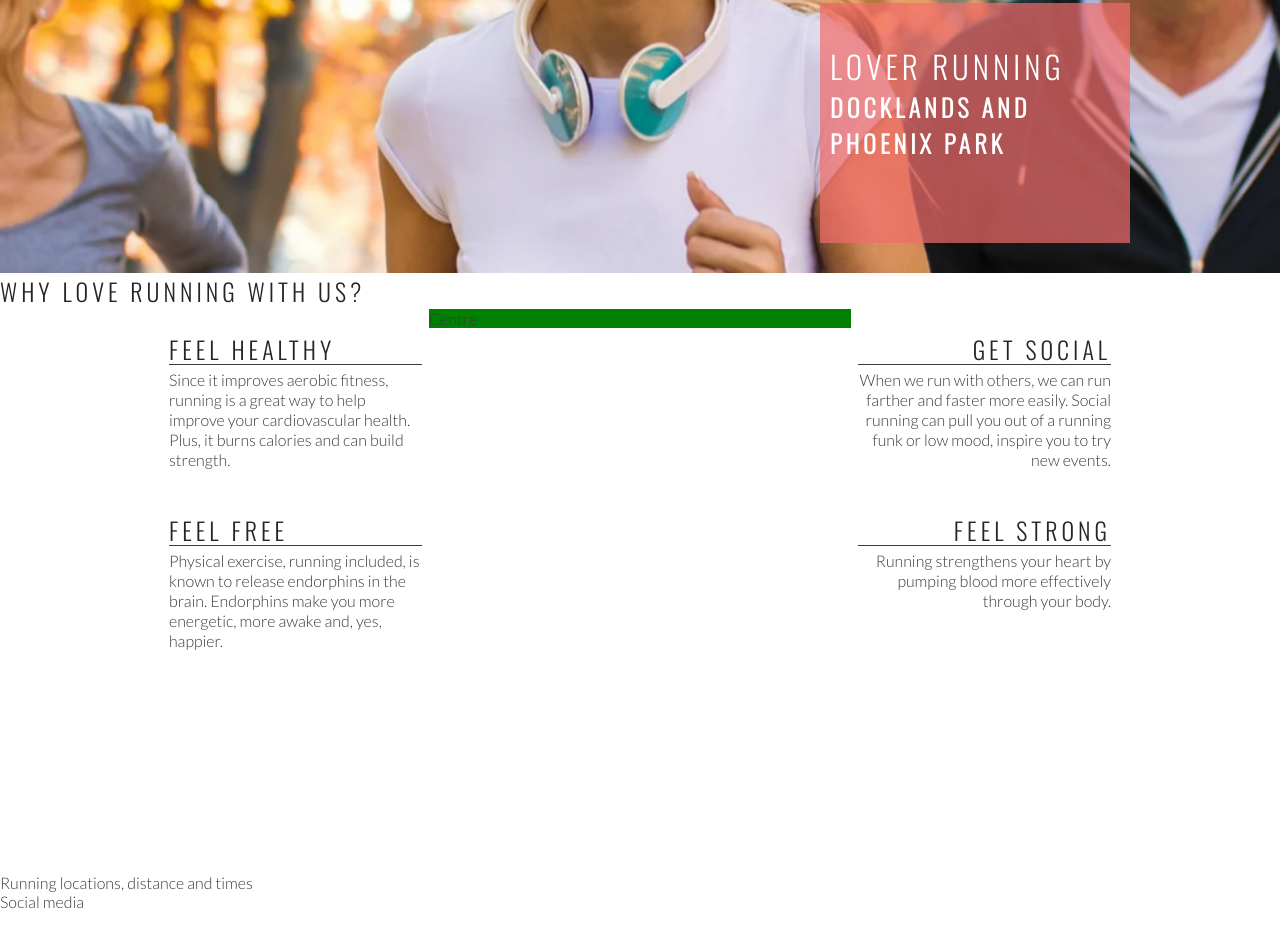
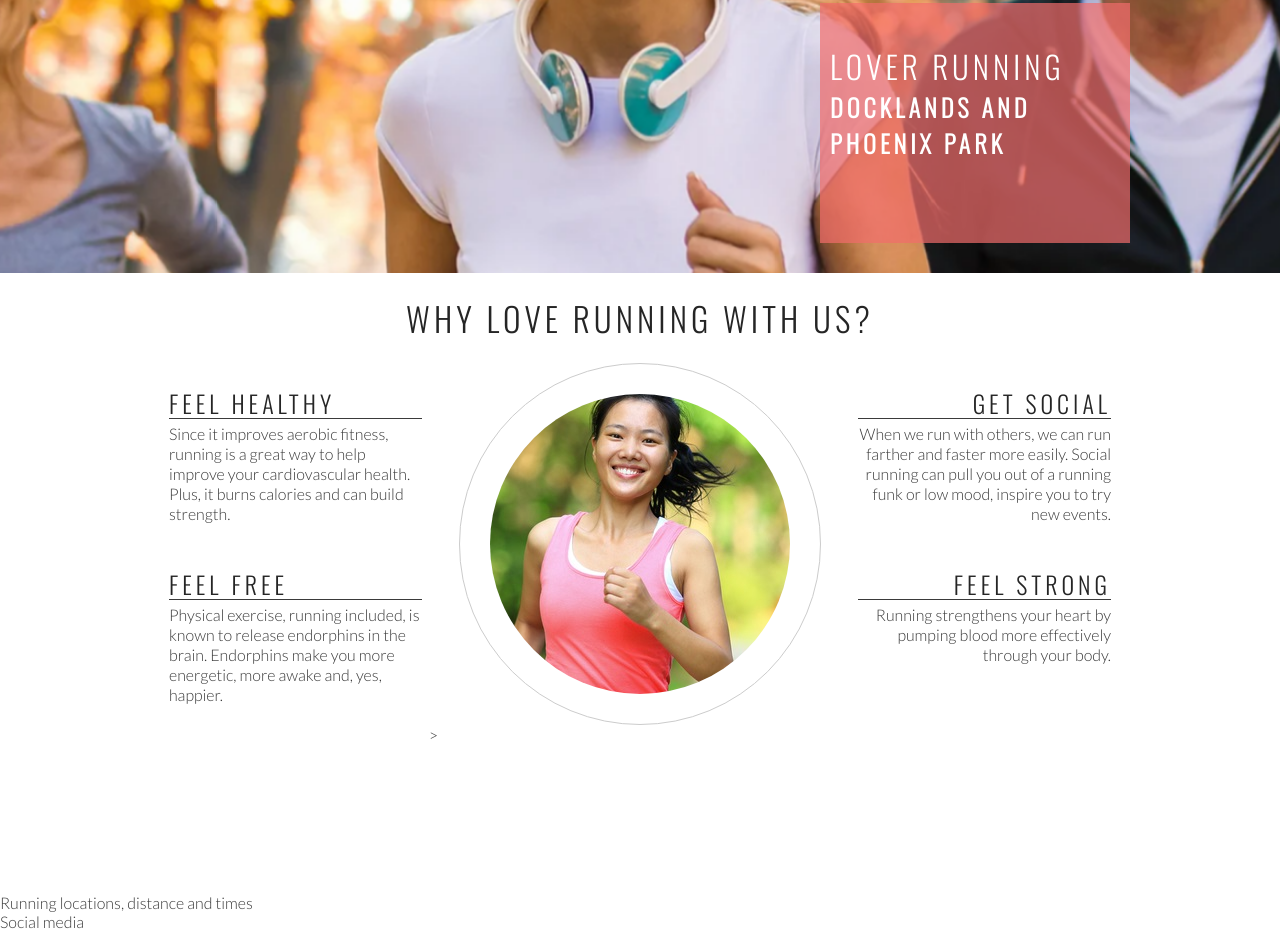
Before and after one commit to ibuttimer/love-running, a plain HTML site: page index.html in a window 1280 px wide. Shown: the part 402-1333 px from the top of the page. Drawn offline with nearby package versions, Linux system fonts and the light colour scheme.

Commit message:
Add club ethos central image and style into circle

```diff
--- a/assets/css/styles.css
+++ b/assets/css/styles.css
@@ -140,7 +140,6 @@ h1, h2 {
 #centre-about {
     width: 33%;
     margin: 0 auto;
-    background-color: green;
 }
 
 hr {
@@ -172,3 +171,27 @@ hr {
 .right-about-heading p {
     text-align: right;
 }
+
+#welcome {
+    text-align: center;
+    margin: 20px 0;
+    font-size: 208%;
+
+}
+
+#circle-container {
+    width: 300px;
+    height: 300px;
+    padding: 30px;
+    border-style: solid;
+    border-color: #ccc;
+    border-width: 1px;
+    border-radius: 50%;
+    margin: 0 auto;
+}
+
+#circle-cover-bg {
+    background: url('../img/ethos-center-image.jpg') no-repeat center center;
+    height: 100%;
+    border-radius: 50%;
+}
--- a/index.html
+++ b/index.html
@@ -41,7 +41,7 @@
         </div>
     </section>
     <section id="club-ethos">
-        <h1>Why love running with us?</h1>
+        <h2 id="welcome">Why love running with us?</h2>
         <div id="left-about">
             <div class="left-about-heading">
                 <h2>Feel Healthy</h2>
@@ -78,7 +78,11 @@
             </div>
         </div>
         <div id="centre-about">
-            Centre
+            <div id="circle-container">
+                <div id="circle-cover-bg">
+
+                </div>
+            </div>>
         </div>
     </section>
     <section>
```
Also changed, not shown: assets/img/ethos-center-image.jpg (added).
